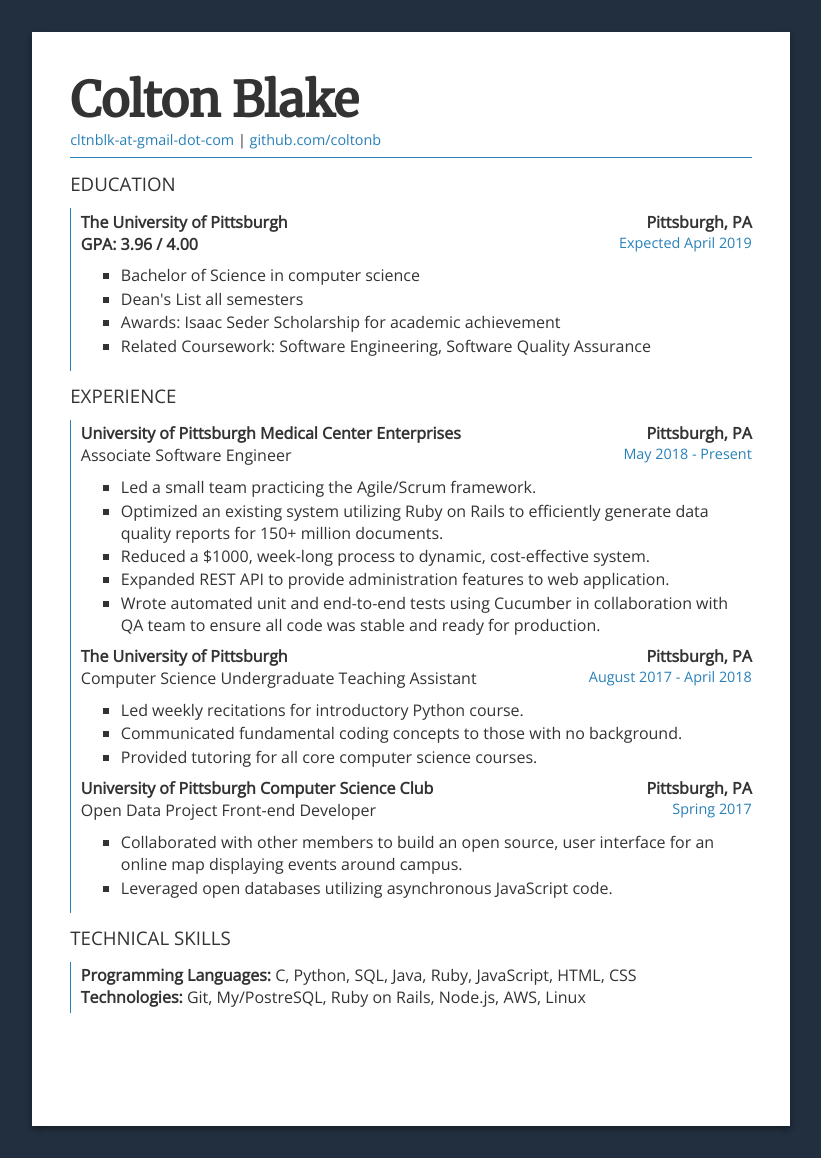
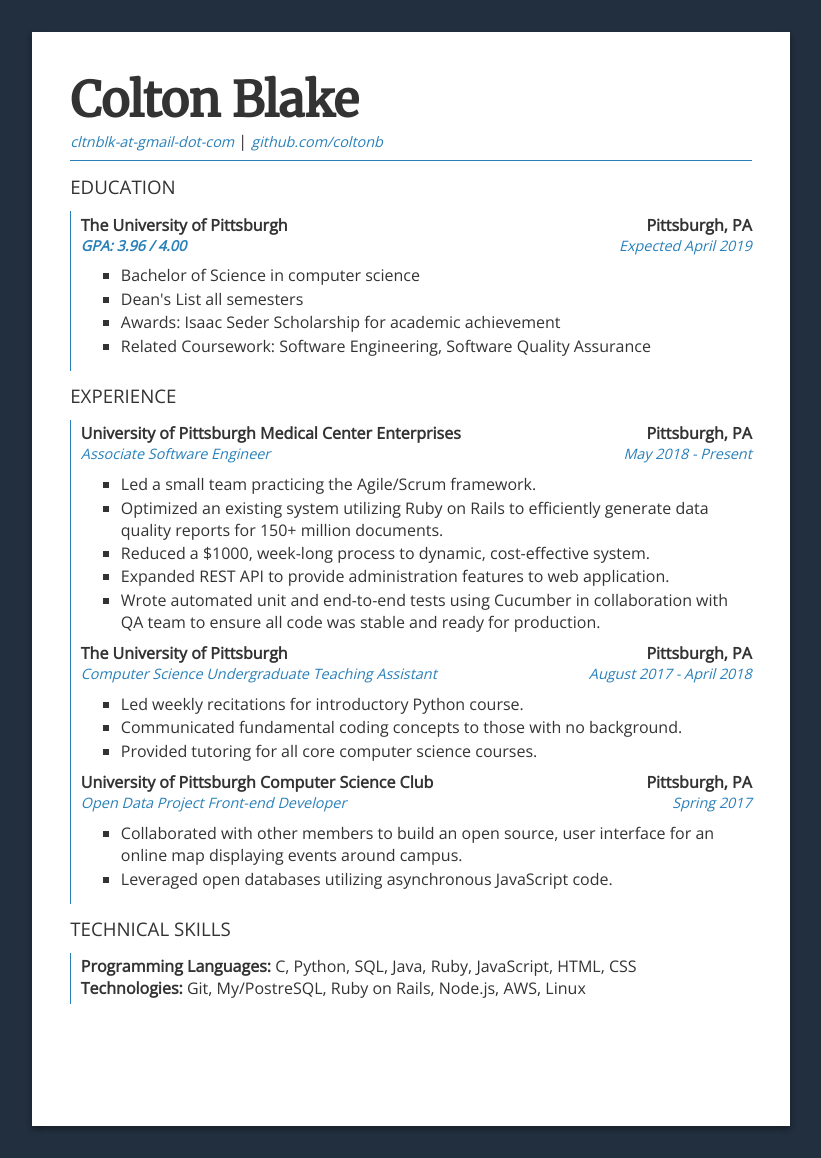
Before and after one commit to coltonb/resume, a Jekyll site: the page built from index.html, in a window 1280 px wide. Shown: the whole page, without its empty margins (229-1050 px from the left). Built offline with Jekyll 4.4.1, drawn with Linux system fonts in a browser that asks for light colours.

Commit message:
Updated css

```diff
--- a/assets/css/style.css
+++ b/assets/css/style.css
@@ -6,9 +6,46 @@
 
 body {
   font-family: "Open Sans", sans-serif;
+  font-size: 12pt;
   color: var(--text-color);
-  font-size: 12pt;
   background-color: var(--bg-color);
+}
+
+a {
+  text-decoration: none;
+  color: inherit;
+}
+
+hr {
+  height: 1px;
+  border: 0;
+  border-top: 1px solid var(--accent-color);
+}
+
+em {
+  font-size: 0.9em;
+  color: var(--accent-color);
+}
+
+h1 {
+  font-size: 3em;
+  font-family: "Merriweather", serif;
+  margin: 0;
+}
+
+h3 {
+  font-weight: normal;
+  margin-top: .125in;
+  margin-bottom: .125in;
+}
+
+li {
+  list-style: square;
+}
+
+#paper-container {
+  display: flex;
+  justify-content: center;
 }
 
 #paper {
@@ -46,44 +83,6 @@
   }
 }
 
-#paper-container {
-  display: flex;
-  justify-content: center;
-}
-
-a {
-  text-decoration: none;
-  color: inherit;
-}
-
-hr {
-  height: 1px;
-  border: 0;
-  border-top: 1px solid var(--accent-color);
-}
-
-#contact-info {
-  font-size: .9em;
-  margin: 0;
-}
-
-#contact-info > span {
-  color: var(--accent-color);
-}
-
-#contact-info > li {
-  list-style-type: none;
-}
-
-.date {
-  color: var(--accent-color);
-  font-size: .9em;
-}
-
-.location {
-  font-weight: bold;
-}
-
 .details {
   margin-top: 0.1in;
   margin-bottom: 0.1in;
@@ -91,22 +90,6 @@
 
 .details > li {
   margin-bottom: 0.015in;
-}
-
-#name {
-  font-size: 3em;
-  font-family: "Merriweather", serif;
-  margin: 0;
-}
-
-h3 {
-  font-weight: normal;
-  margin-top: .125in;
-  margin-bottom: .125in;
-}
-
-li {
-  list-style: square;
 }
 
 .section {
@@ -130,7 +113,3 @@
   margin-left: 1em;
   text-align: right;
 }
-
-.error {
-  color: #fff;
-}
--- a/index.html
+++ b/index.html
@@ -1,16 +1,17 @@
 ---
 layout: default
 ---
+
 <div id="paper-container">
   <div id="paper">
     <div id="paper-header">
-      <h1 id="name">Colton Blake</h1>
+      <h1>Colton Blake</h1>
       <div id="contact-info">
-        <span>cltnblk-at-gmail-dot-com</span>
+        <em>cltnblk-at-gmail-dot-com</em>
         |
-        <span>
+        <em>
           <a href="https://github.com/coltonb">github.com/coltonb</a>
-        </span>
+        </em>
       </div>
     </div>
     <hr />
@@ -19,11 +20,11 @@
       <div class="section-header">
         <div class="section-block">
           <strong>The University of Pittsburgh</strong>
-          <emphasis><strong>GPA: 3.96 / 4.00</strong></emphasis>
+          <em><strong>GPA: 3.96 / 4.00</strong></em>
         </div>
         <div class="section-block right-align">
           <strong>Pittsburgh, PA</strong>
-          <emphasis class="date">Expected April 2019</emphasis>
+          <em class="date">Expected April 2019</em>
         </div>
       </div>
       <ul class="details">
@@ -40,11 +41,11 @@
       <div class="section-header">
         <div class="section-block">
           <strong>University of Pittsburgh Medical Center Enterprises</strong>
-          <emphasis>Associate Software Engineer</emphasis>
+          <em>Associate Software Engineer</em>
         </div>
         <div class="section-block right-align">
           <strong>Pittsburgh, PA</strong>
-          <emphasis class="date">May 2018 - Present</emphasis>
+          <em class="date">May 2018 - Present</em>
         </div>
       </div>
       <ul class="details">
@@ -69,11 +70,11 @@
       <div class="section-header">
         <div class="section-block">
           <strong>The University of Pittsburgh</strong>
-          <emphasis>Computer Science Undergraduate Teaching Assistant</emphasis>
+          <em>Computer Science Undergraduate Teaching Assistant</em>
         </div>
         <div class="section-block right-align">
           <strong>Pittsburgh, PA</strong>
-          <emphasis class="date">August 2017 - April 2018</emphasis>
+          <em class="date">August 2017 - April 2018</em>
         </div>
       </div>
       <ul class="details">
@@ -88,11 +89,11 @@
       <div class="section-header">
         <div class="section-block">
           <strong>University of Pittsburgh Computer Science Club</strong>
-          <emphasis> Open Data Project Front-end Developer</emphasis>
+          <em> Open Data Project Front-end Developer</em>
         </div>
         <div class="section-block right-align">
           <strong>Pittsburgh, PA</strong>
-          <emphasis class="date">Spring 2017</emphasis>
+          <em class="date">Spring 2017</em>
         </div>
       </div>
       <ul class="details">
@@ -107,10 +108,11 @@
     </div>
     <h3>TECHNICAL SKILLS</h3>
     <div class="section">
-      <strong>Programming Languages:</strong> C, Python, SQL, Java, Ruby, JavaScript,
-      HTML, CSS
+      <strong>Programming Languages:</strong> C, Python, SQL, Java, Ruby,
+      JavaScript, HTML, CSS
       <br />
-      <strong>Technologies:</strong> Git, My/PostreSQL, Ruby on Rails, Node.js, AWS, Linux
+      <strong>Technologies:</strong> Git, My/PostreSQL, Ruby on Rails, Node.js,
+      AWS, Linux
     </div>
   </div>
 </div>
```
